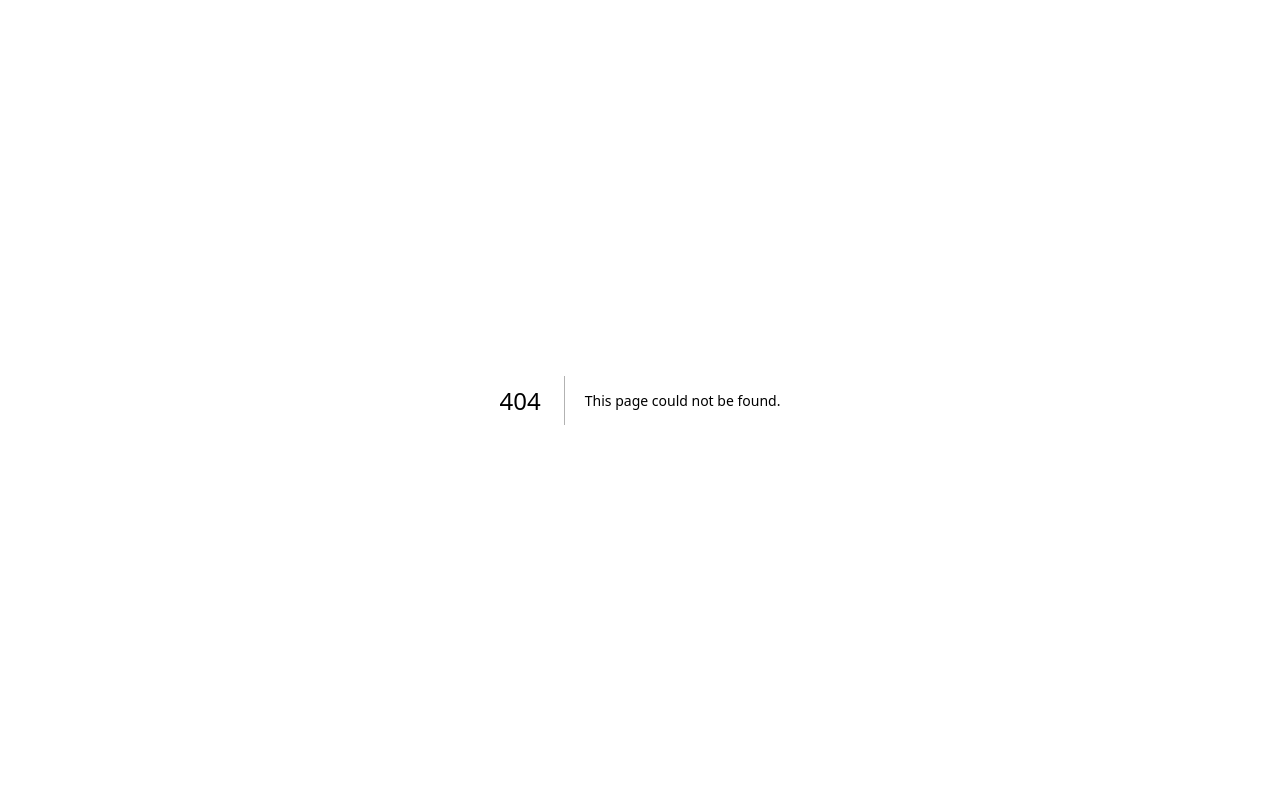
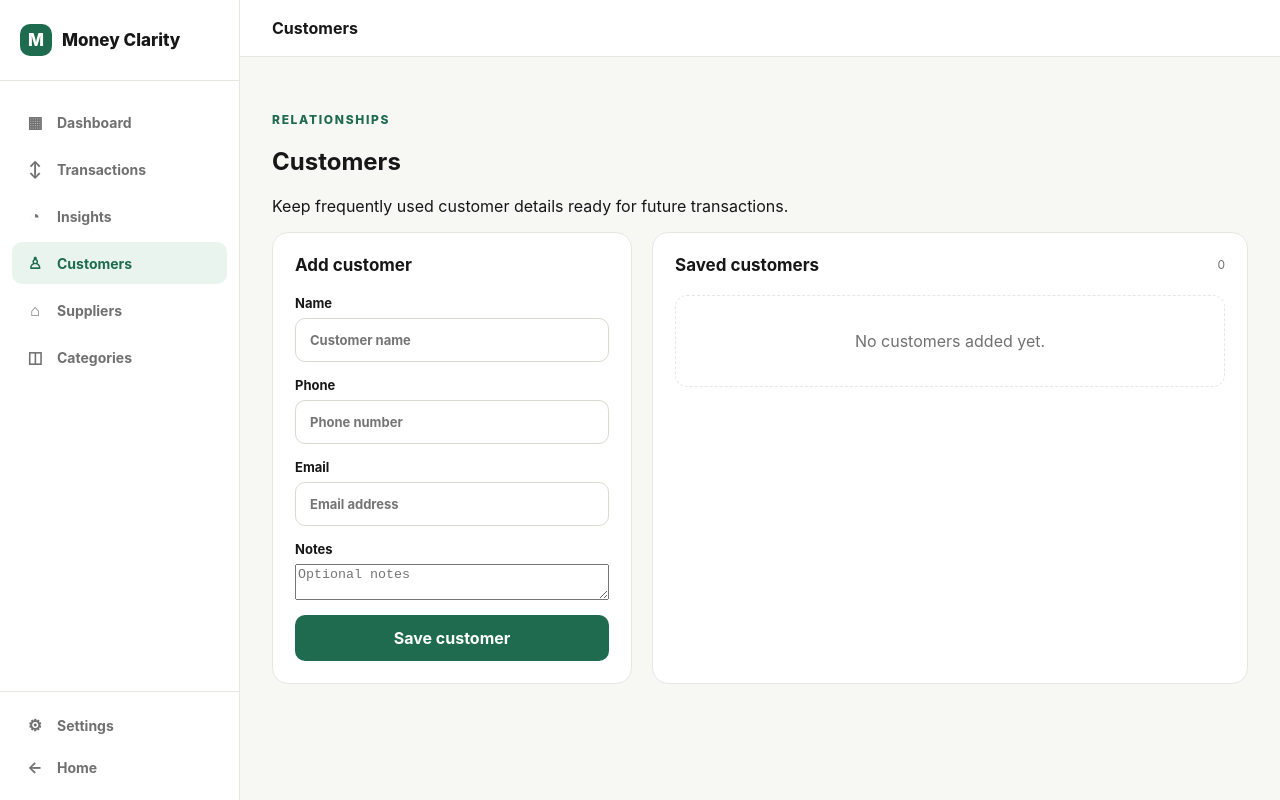
Before and after one commit to SyedNaqi1/money-clarity-final, a Next.js app: page /customers in a window 1280 px wide. Before the commit this address had no page. Built offline with nearby package versions, Linux system fonts and the light colour scheme.

Commit message:
Create page.tsx

```diff
--- /dev/null
+++ b/app/customers/page.tsx
@@ -0,0 +1,246 @@
+"use client";
+
+import { useEffect, useState } from "react";
+import Sidebar from "@/components/Sidebar";
+
+type Customer = {
+  id: string;
+  name: string;
+  phone: string;
+  email: string;
+  notes: string;
+};
+
+export default function CustomersPage() {
+  const [customers, setCustomers] = useState<Customer[]>(
+    []
+  );
+
+  const [form, setForm] = useState({
+    name: "",
+    phone: "",
+    email: "",
+    notes: "",
+  });
+
+  useEffect(() => {
+    const saved =
+      localStorage.getItem(
+        "moneyclarity_customers"
+      );
+
+    if (saved) {
+      setCustomers(JSON.parse(saved));
+    }
+  }, []);
+
+  function save(items: Customer[]) {
+    setCustomers(items);
+
+    localStorage.setItem(
+      "moneyclarity_customers",
+      JSON.stringify(items)
+    );
+  }
+
+  function addCustomer(
+    e: React.FormEvent
+  ) {
+    e.preventDefault();
+
+    if (!form.name.trim()) return;
+
+    const customer: Customer = {
+      id: crypto.randomUUID(),
+      name: form.name.trim(),
+      phone: form.phone.trim(),
+      email: form.email.trim(),
+      notes: form.notes.trim(),
+    };
+
+    save([...customers, customer]);
+
+    setForm({
+      name: "",
+      phone: "",
+      email: "",
+      notes: "",
+    });
+  }
+
+  function removeCustomer(id: string) {
+    if (!window.confirm("Remove this customer?")) {
+      return;
+    }
+
+    save(
+      customers.filter(
+        (customer) => customer.id !== id
+      )
+    );
+  }
+
+  return (
+    <main className="dashboardPage">
+      <div className="dashboardShell">
+        <Sidebar />
+
+        <div className="dashboardMain">
+          <header className="dashHeader">
+            <strong>Customers</strong>
+          </header>
+
+          <section className="dashContent">
+            <div className="dashboardPageHeading">
+              <div>
+                <div className="eyebrow">
+                  Relationships
+                </div>
+                <h1>Customers</h1>
+                <p>
+                  Keep frequently used customer details
+                  ready for future transactions.
+                </p>
+              </div>
+            </div>
+
+            <div className="twoCol">
+              <section className="panel">
+                <div className="panelHead">
+                  <h2>Add customer</h2>
+                </div>
+
+                <form
+                  className="txForm"
+                  onSubmit={addCustomer}
+                >
+                  <label>
+                    Name
+                    <input
+                      value={form.name}
+                      onChange={(e) =>
+                        setForm({
+                          ...form,
+                          name: e.target.value,
+                        })
+                      }
+                      placeholder="Customer name"
+                    />
+                  </label>
+
+                  <label>
+                    Phone
+                    <input
+                      value={form.phone}
+                      onChange={(e) =>
+                        setForm({
+                          ...form,
+                          phone: e.target.value,
+                        })
+                      }
+                      placeholder="Phone number"
+                    />
+                  </label>
+
+                  <label>
+                    Email
+                    <input
+                      type="email"
+                      value={form.email}
+                      onChange={(e) =>
+                        setForm({
+                          ...form,
+                          email: e.target.value,
+                        })
+                      }
+                      placeholder="Email address"
+                    />
+                  </label>
+
+                  <label>
+                    Notes
+                    <textarea
+                      value={form.notes}
+                      onChange={(e) =>
+                        setForm({
+                          ...form,
+                          notes: e.target.value,
+                        })
+                      }
+                      placeholder="Optional notes"
+                    />
+                  </label>
+
+                  <button
+                    type="submit"
+                    className="button full"
+                  >
+                    Save customer
+                  </button>
+                </form>
+              </section>
+
+              <section className="panel">
+                <div className="panelHead">
+                  <h2>Saved customers</h2>
+                  <span>
+                    {customers.length}
+                  </span>
+                </div>
+
+                {customers.length === 0 ? (
+                  <div className="empty">
+                    No customers added yet.
+                  </div>
+                ) : (
+                  <div className="peopleList">
+                    {customers.map((customer) => (
+                      <div
+                        className="personCard"
+                        key={customer.id}
+                      >
+                        <div>
+                          <strong>
+                            {customer.name}
+                          </strong>
+
+                          {customer.phone && (
+                            <small>
+                              {customer.phone}
+                            </small>
+                          )}
+
+                          {customer.email && (
+                            <small>
+                              {customer.email}
+                            </small>
+                          )}
+
+                          {customer.notes && (
+                            <p>
+                              {customer.notes}
+                            </p>
+                          )}
+                        </div>
+
+                        <button
+                          type="button"
+                          className="deleteButton"
+                          onClick={() =>
+                            removeCustomer(customer.id)
+                          }
+                        >
+                          Remove
+                        </button>
+                      </div>
+                    ))}
+                  </div>
+                )}
+              </section>
+            </div>
+          </section>
+        </div>
+      </div>
+    </main>
+  );
+}
```
